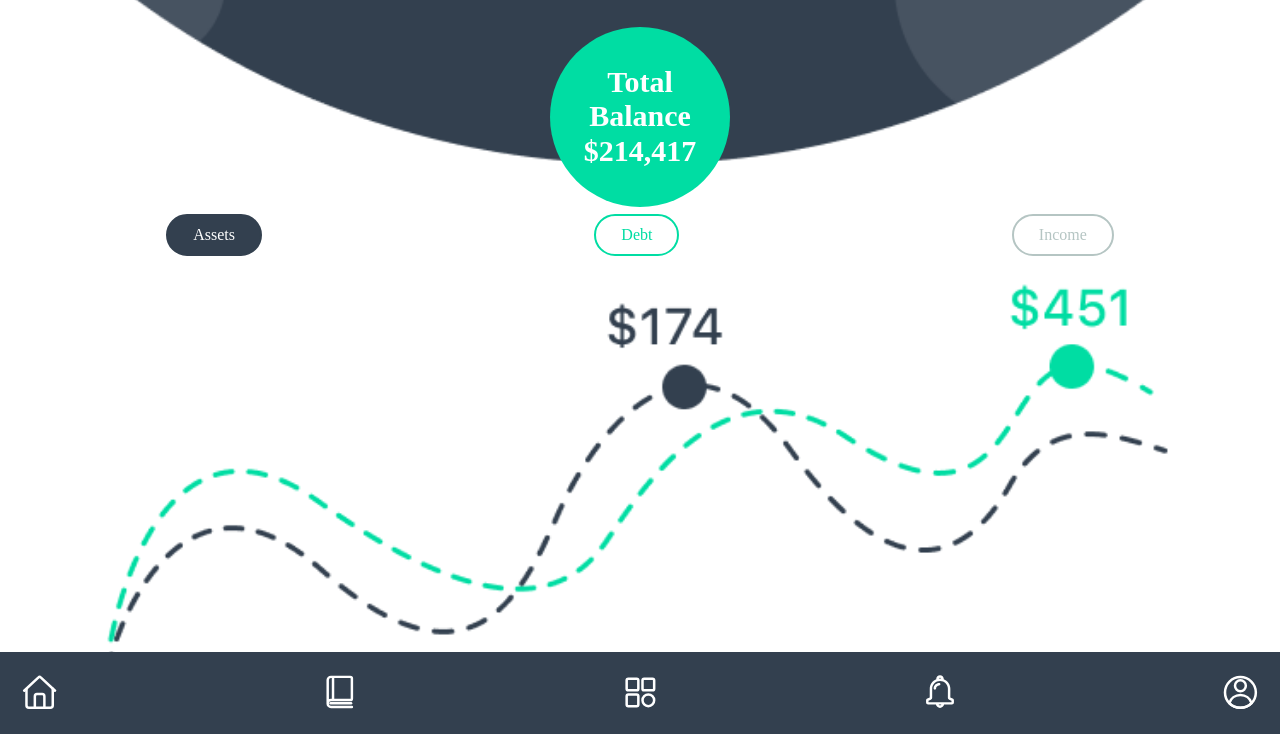
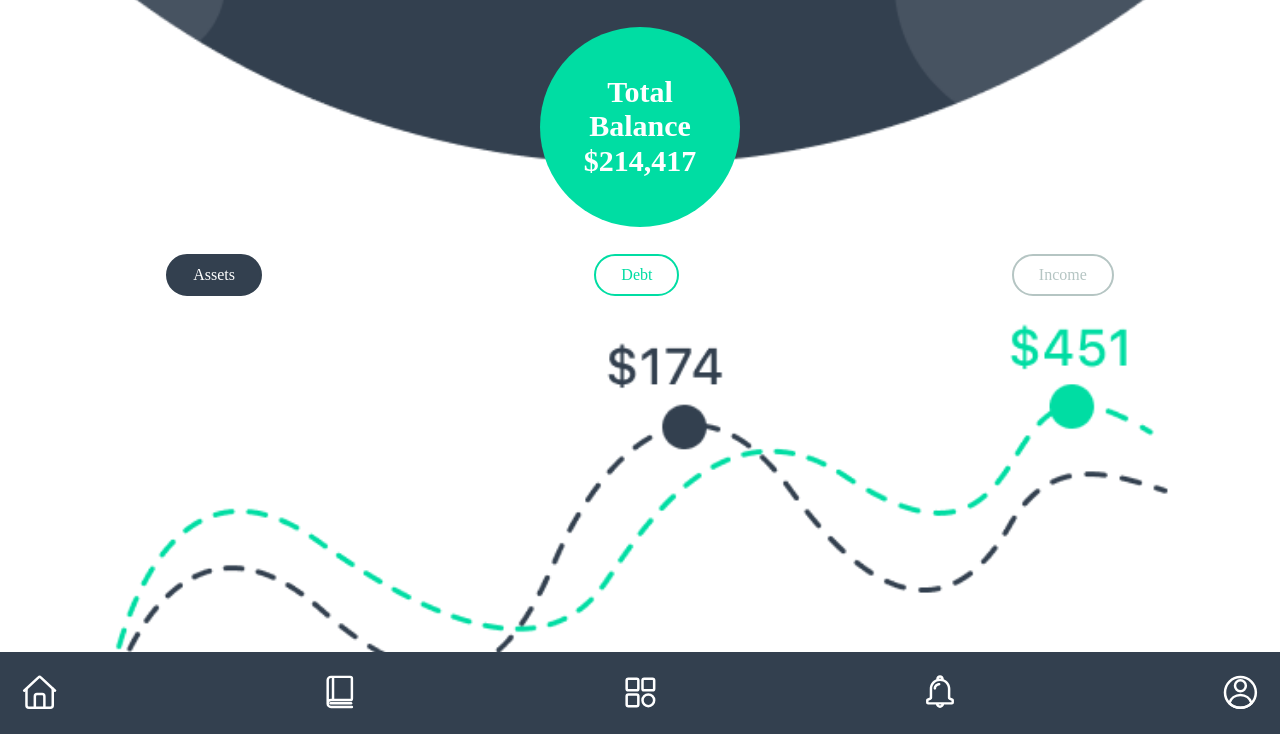
Before and after one commit to andresalvarezb/virtualWallet, a plain HTML site: page pages/balance.html in a window 1280 px wide. Shown: the part 66-800 px from the top of the page. Drawn offline with Linux system fonts and the light colour scheme; a web font is replaced by a local one.

Commit message:
fix: :bug: fix stayles in 3er view

```diff
--- a/css/balance.css
+++ b/css/balance.css
@@ -17,8 +17,8 @@
     color: var(--color-text);
     border-radius: 50%;
     text-wrap: wrap;
-    width: 18rem;
-    height: 18rem;
+    width: 20rem;
+    height: 20rem;
     display: flex;
     justify-content: center;
     align-items: center;
@@ -31,7 +31,7 @@
 }
 
 .main {
-    margin-top: 5rem;
+    margin-top: 9rem;
 }
 
 .main__nav {
@@ -72,7 +72,6 @@
 
 .spending {
     background-color: #dbf2f6;
-    padding-block: 1rem;
 }
 
 .spending__etf {
```
